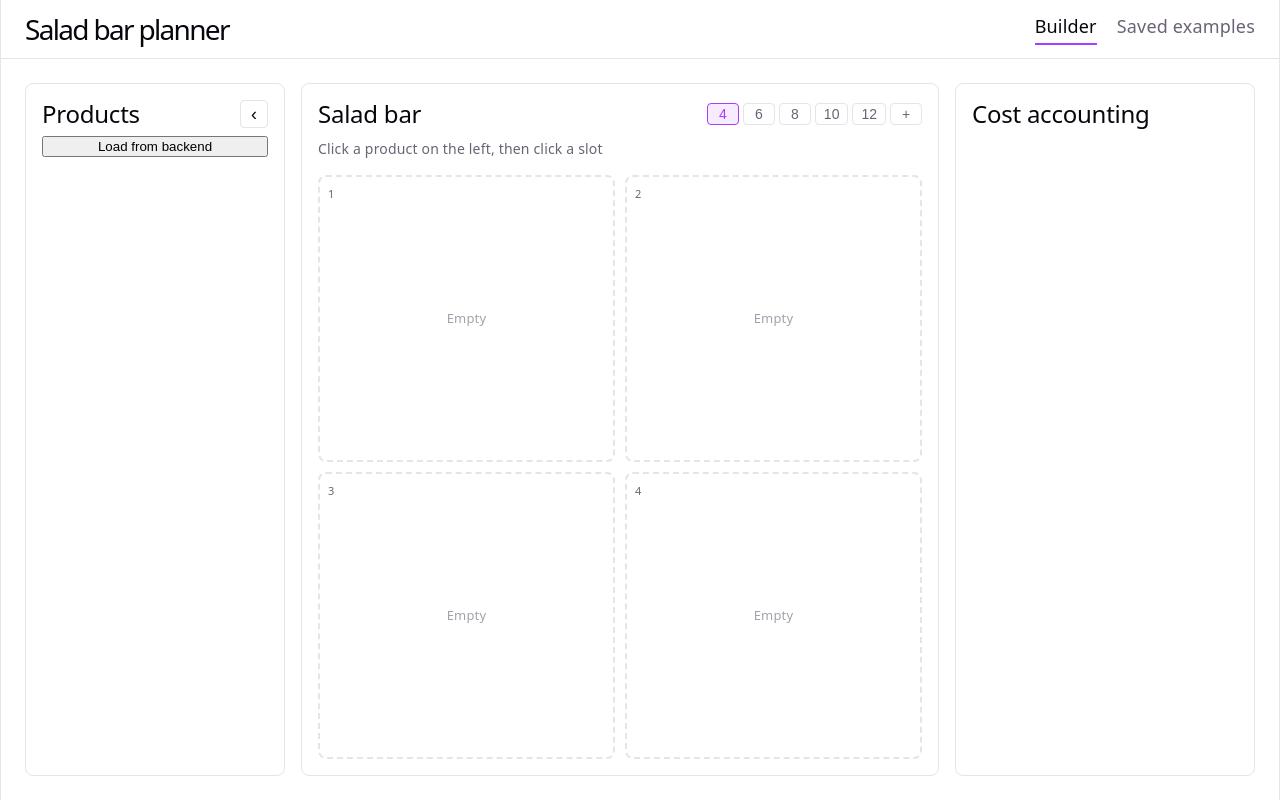
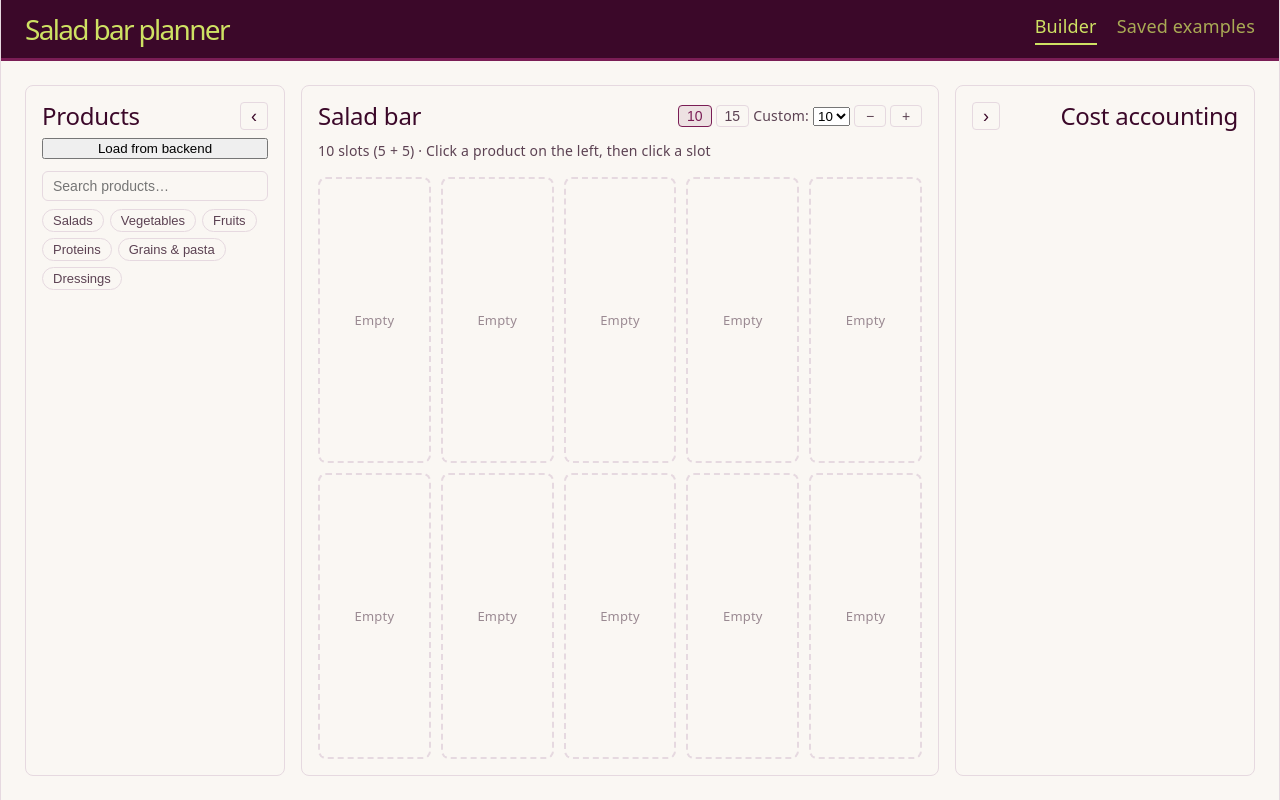
Before and after one commit to MrKoneRPG/WCA-Salaatti, a React (Vite) app in the folder WCA-Salaatti/: page / in a window 1280 px wide. Built offline with nearby package versions, Linux system fonts and the light colour scheme.

Commit message:
SM-38/builderview Changed frontend functionality & added QOL

```diff
--- a/WCA-Salaatti/src/App.css
+++ b/WCA-Salaatti/src/App.css
@@ -14,12 +14,14 @@
   justify-content: space-between;
   align-items: center;
   padding: 0 24px;
-  border-bottom: 1px solid var(--border);
+  background: var(--header-bg);
+  border-bottom: 3px solid var(--accent);
 }
 
 .site-header h1 {
   font-size: 28px;
   margin: 16px 0;
+  color: var(--header-text);
 }
 
 .site-header nav {
@@ -28,15 +30,16 @@
 }
 
 .site-header nav a {
-  color: var(--text);
+  color: var(--header-text);
+  opacity: 0.75;
   text-decoration: none;
   padding-bottom: 4px;
   border-bottom: 2px solid transparent;
 }
 
 .site-header nav a.active {
-  color: var(--text-h);
-  border-bottom-color: var(--accent);
+  opacity: 1;
+  border-bottom-color: var(--header-text);
 }
 
 /* ---------- Three columns ---------- */
@@ -103,6 +106,7 @@
   aspect-ratio: 1 / 1;
   object-fit: cover;
   border-radius: 4px;
+  flex-shrink: 0;
 }
 
 .product-card .no-image {
@@ -112,6 +116,77 @@
   font-size: 22px;
   color: var(--text);
 }
+/* ---------- Product search ---------- */
+.product-search {
+  width: 100%;
+  box-sizing: border-box;
+  margin-top: 12px;
+  padding: 6px 10px;
+  border: 1px solid var(--border);
+  border-radius: 6px;
+  background: none;
+  color: var(--text-h);
+  font-size: 14px;
+}
+
+.product-search:focus {
+  outline: none;
+  border-color: var(--accent);
+}
+
+/* ---------- Categories ---------- */
+.category-list {
+  display: flex;
+  flex-wrap: wrap;
+  gap: 6px;
+  margin-top: 8px;
+}
+
+.category-chip {
+  padding: 3px 10px;
+  border: 1px solid var(--border);
+  border-radius: 999px;
+  background: none;
+  color: var(--text);
+  font-size: 13px;
+  cursor: pointer;
+}
+
+.category-chip:hover {
+  border-color: var(--accent);
+}
+
+.category-chip.active {
+  border-color: var(--accent);
+  background: var(--accent-bg);
+  color: var(--accent);
+}
+
+/* Shown when the search matches nothing */
+.no-results {
+  margin-top: 12px;
+  padding: 16px 12px;
+  border: 1px dashed var(--border);
+  border-radius: 6px;
+  text-align: center;
+  font-size: 14px;
+}
+
+.no-results p {
+  margin: 0 0 8px;
+  color: var(--text-h);
+  overflow-wrap: anywhere;
+}
+
+.no-results button {
+  padding: 4px 10px;
+  border: 1px solid var(--border);
+  border-radius: 4px;
+  background: none;
+  color: var(--accent);
+  cursor: pointer;
+}
+
 /* ---------- Selected product (left column) ---------- */
 .product-card.selected {
   border-color: var(--accent);
@@ -124,13 +199,12 @@
   margin: 0 0 12px;
 }
 
-/* 4 across × 3 down = room for all 12 slots without scrolling */
+/* Always 2 rows; the column count is set in App.tsx */
 .slot-grid {
   flex: 1;
   min-height: 0;
   display: grid;
-  grid-template-columns: repeat(4, minmax(0, 1fr));
-  grid-template-rows: repeat(3, minmax(0, 1fr));
+  grid-template-rows: repeat(2, minmax(0, 1fr));
   gap: 10px;
 }
 
@@ -139,9 +213,9 @@
   display: flex;
   flex-direction: column;
   align-items: center;
-  justify-content: center;
+  justify-content: flex-start; /* start from the top so every picture lines up */
   gap: 4px;
-  padding: 8px;
+  padding: 28px 8px 8px;       /* top padding leaves room for the × button */
   border: 2px dashed var(--border);
   border-radius: 8px;
   cursor: pointer;
@@ -157,16 +231,55 @@
   border-style: solid;
 }
 
+/* "Empty" text stays centred in empty slots */
+.slot:not(.filled) {
+  justify-content: center;
+  padding-top: 8px;
+}
+
 .slot:hover {
   border-color: var(--accent);
 }
 
+/* Same picture size in every slot; never squeezed by long names */
 .slot img,
 .slot .no-image {
   height: 60%;
+  max-width: 100%;
   aspect-ratio: 1 / 1;
   object-fit: cover;
   border-radius: 4px;
+  flex-shrink: 0;
+}
+
+/* One word per line; only a word too wide for the box gets … */
+.product-name {
+  display: flex;
+  flex-direction: column;
+  align-items: center;
+  max-width: 100%;
+  line-height: 1.2;
+  flex-shrink: 0;
+}
+
+.product-name > span {
+  max-width: 100%;
+  white-space: nowrap;
+  overflow: hidden;
+  text-overflow: ellipsis;
+}
+
+/* Big bars (15+): never hide letters, long words wrap (with a hyphen where supported) */
+.wrap-names .product-name > span {
+  white-space: normal;
+  overflow: visible;
+  text-overflow: clip;
+  overflow-wrap: anywhere;
+  hyphens: auto;
+}
+
+.wrap-names .slot {
+  font-size: 12px;
 }
 
 .slot .no-image {
@@ -174,14 +287,6 @@
   place-items: center;
   background: var(--code-bg);
   font-size: 22px;
-}
-
-.slot-number {
-  position: absolute;
-  top: 4px;
-  left: 8px;
-  font-size: 11px;
-  color: var(--text);
 }
 
 .slot-empty {
@@ -205,11 +310,6 @@
   color: var(--accent);
   font-size: 36px;
 }
-/* ---------- Salad bar: always 2 rows ---------- */
-.slot-grid {
-  grid-template-rows: repeat(2, minmax(0, 1fr));
-}
-
 /* Heading + buttons on one line at the top of a column */
 .column-header {
   display: flex;
@@ -223,10 +323,18 @@
   margin: 0;
 }
 
-/* Size template buttons: 4 6 8 10 12 + */
+/* Size buttons: 10 15, Custom dropdown, − + */
 .bar-sizes {
   display: flex;
+  align-items: center;
   gap: 4px;
+}
+
+.custom-size {
+  display: flex;
+  align-items: center;
+  gap: 4px;
+  font-size: 14px;
 }
 
 .size-button {
@@ -251,7 +359,7 @@
   cursor: default;
 }
 
-/* ---------- Hide/show Products ---------- */
+/* ---------- Hide/show Products and Cost accounting ---------- */
 .toggle-products {
   width: 28px;
   height: 28px;
@@ -268,3 +376,42 @@
 .layout.products-hidden {
   grid-template-columns: 62px minmax(0, 1fr) 300px;
 }
+
+/* When hidden, the right column shrinks to just the ‹ button */
+.layout.costs-hidden {
+  grid-template-columns: 260px minmax(0, 1fr) 62px;
+}
+
+.layout.products-hidden.costs-hidden {
+  grid-template-columns: 62px minmax(0, 1fr) 62px;
+}
+
+/*------------ Loading states ------------*/
+.loading-state {
+  display: flex;
+  align-items: center;
+  gap: 0.5rem;
+}
+
+.spinner {
+  width: 1rem;
+  height: 1rem;
+  border: 2px solid currentColor;
+  border-right-color: transparent;
+  border-radius: 50%;
+  animation: spin 0.8s linear infinite;
+}
+
+.product-card.skeleton {
+  pointer-events: none;
+}
+
+.skeleton-image,
+.skeleton-text {
+  background: var(--code-bg);
+  border-radius: 4px;
+  animation: pulse 1.2s ease-in-out infinite;
+}
+
+.skeleton-image { width: 100%; aspect-ratio: 1; }
+.skeleton-text  { width: 70%; height: 0.9rem; margin-top: 0.5rem; }
--- a/WCA-Salaatti/src/App.tsx
+++ b/WCA-Salaatti/src/App.tsx
@@ -3,22 +3,51 @@ import './App.css'
 import type { ProductData } from './types/ProductData'
 import Product from './components/Product'
 
-// The salad bar always has 2 rows, so these are the size options:
-// 4 = 2 + 2, 6 = 3 + 3, 8 = 4 + 4, 10 = 5 + 5, 12 = 6 + 6
-const SIZE_TEMPLATES = [4, 6, 8, 10, 12]
-const MAX_SLOTS = 12
+// 2 rows; odd sizes put the extra slot on top (15 = 8 + 7)
+const SIZE_TEMPLATES = [10, 15]
+const DEFAULT_SIZE = SIZE_TEMPLATES[0]
+const MIN_SLOTS = 2
+const MAX_SLOTS = 20
+// Placeholder until the backend provides real categories (ProductData.category)
+const CATEGORIES = ['Salads', 'Vegetables', 'Fruits', 'Proteins', 'Grains & pasta', 'Dressings']
+
+// From this size up, slots are narrow: long words wrap instead of getting …
+const WRAP_NAMES_FROM = 15
+const SIZE_OPTIONS = Array.from(
+  { length: MAX_SLOTS - MIN_SLOTS + 1 },
+  (_, i) => MIN_SLOTS + i,
+)
+
+// listKey: unique per loaded product, used for React keys and selection,
+// because productCode can repeat or be missing in the backend data
+type LoadedProduct = ProductData & { listKey: number }
+type PlacedProduct = LoadedProduct & { positionNumber: number }
+
+// One word per line; a single word too wide for its box ends in …
+function ProductName({ name }: { name: string }) {
+  return (
+    <span className="product-name" title={name} lang="fi">
+      {name.split(/\s+/).filter(Boolean).map((word, i) => (
+        <span key={i}>{word}</span>
+      ))}
+    </span>
+  )
+}
 
 function App() {
   const [entries] = useState<ProductData[]>([])
-  const [serverEntries, setServerEntries] = useState<ProductData[]>([])
+  const [serverEntries, setServerEntries] = useState<LoadedProduct[]>([])
   const [loadError, setLoadError] = useState('')
+  const [loaded, setLoaded] = useState(false)
 
-  // The product you're currently "holding"
-  const [selected, setSelected] = useState<ProductData | null>(null)
-  // The salad bar slots. null = empty slot. Starts as 4 (2 + 2).
-  const [slots, setSlots] = useState<(ProductData | null)[]>([null, null, null, null])
-  // Is the Products column open?
+  const [selected, setSelected] = useState<LoadedProduct | null>(null)
+  const [slots, setSlots] = useState<(PlacedProduct | null)[]>(
+    Array(DEFAULT_SIZE).fill(null),
+  )
   const [showProducts, setShowProducts] = useState(true)
+  const [showCosts, setShowCosts] = useState(true)
+  const [search, setSearch] = useState('')
+  const [category, setCategory] = useState<string | null>(null)
 
   async function loadServerEntries() {
     setLoadError('')
@@ -26,55 +55,76 @@ function App() {
       const response = await fetch('http://localhost:3001/api/products')
       if (!response.ok) throw new Error('Could not load entries')
       const data: ProductData[] = await response.json()
-      // The backend sends the picture as "image", our type calls it "imageUrl"
+      // Backend sends "image", our type uses "imageUrl"
       setServerEntries(
-        data.map((product) => ({
+        data.map((product, index) => ({
           ...product,
+          listKey: index,
           imageUrl: product.imageUrl ?? (product as unknown as { image: string }).image,
         })),
       )
+      setLoaded(true)
     } catch {
       setLoadError('Could not connect to the backend.')
     }
   }
 
-  // Click a product: pick it up, or put it down if it was already picked
-  function selectProduct(product: ProductData) {
-    if (selected?.productCode === product.productCode) {
+  function selectProduct(product: LoadedProduct) {
+    if (selected?.listKey === product.listKey) {
       setSelected(null)
     } else {
       setSelected(product)
     }
   }
 
-  // Click a slot: put the selected product there
+  // positionNumber = order of placement (1, 2, 3...). Replacing a product keeps
+  // the slot's number; an empty slot gets the lowest number not in use.
   function placeInSlot(index: number) {
     if (!selected) return
-    setSlots(slots.map((slot, i) => (i === index ? selected : slot)))
+    const current = slots[index]
+    let positionNumber = current?.positionNumber
+    if (positionNumber === undefined) {
+      const used = new Set(slots.map((slot) => slot?.positionNumber))
+      positionNumber = 1
+      while (used.has(positionNumber)) positionNumber++
+    }
+    const placed: PlacedProduct = { ...selected, positionNumber }
+    setSlots(slots.map((slot, i) => (i === index ? placed : slot)))
   }
 
   function clearSlot(index: number) {
     setSlots(slots.map((slot, i) => (i === index ? null : slot)))
   }
 
-  // Change the bar to a new size. Products already placed keep their spot;
-  // if the bar gets smaller, the slots at the end are removed.
   function resizeBar(newSize: number) {
+    const size = Math.min(Math.max(newSize, MIN_SLOTS), MAX_SLOTS)
     const resized = []
-    for (let i = 0; i < newSize; i++) {
+    for (let i = 0; i < size; i++) {
       resized.push(slots[i] ?? null)
     }
     setSlots(resized)
   }
 
-  // + adds one column = 2 slots (one on top, one below)
   function addColumn() {
-    if (slots.length < MAX_SLOTS) {
-      resizeBar(slots.length + 2)
-    }
+    resizeBar(slots.length + 2)
   }
 
-  const columns = slots.length / 2
+  function removeColumn() {
+    resizeBar(slots.length - 2)
+  }
+
+  const query = search.trim().toLowerCase()
+  const filteredEntries = serverEntries.filter(
+    (entry) =>
+      entry.productName.toLowerCase().includes(query) &&
+      (category === null || entry.category === category),
+  )
+  const noMatches = serverEntries.length > 0 && filteredEntries.length === 0
+
+  // Odd sizes need one extra column (15 -> 8)
+  const columns = Math.ceil(slots.length / 2)
+  const topRow = columns
+  const bottomRow = slots.length - columns
 
   return (
     <>
@@ -86,8 +136,15 @@ function App() {
         </nav>
       </header>
 
-      <main className={showProducts ? 'layout' : 'layout products-hidden'}>
-        {/* LEFT: products (can be hidden) */}
+      <main
+        className={[
+          'layout',
+          !showProducts && 'products-hidden',
+          !showCosts && 'costs-hidden',
+        ]
+          .filter(Boolean)
+          .join(' ')}
+      >
         <aside className="column products">
           <div className="column-header">
             {showProducts && <h2>Products</h2>}
@@ -107,17 +164,61 @@ function App() {
                 <Product key={entry.productCode} entry={entry} />
               ))}
 
-              <button type="button" onClick={loadServerEntries}>
-                Load from backend
-              </button>
+              {!loaded && (
+                <button type="button" onClick={loadServerEntries}>
+                  Load from backend
+                </button>
+              )}
               {loadError && <p>{loadError}</p>}
 
+              <input
+                type="search"
+                className="product-search"
+                placeholder="Search products…"
+                value={search}
+                onChange={(e) => setSearch(e.target.value)}
+              />
+
+              <div className="category-list">
+                {CATEGORIES.map((name) => (
+                  <button
+                    key={name}
+                    type="button"
+                    className={category === name ? 'category-chip active' : 'category-chip'}
+                    aria-pressed={category === name}
+                    onClick={() => setCategory(category === name ? null : name)}
+                  >
+                    {name}
+                  </button>
+                ))}
+              </div>
+
+              {noMatches && (
+                <div className="no-results" role="status">
+                  <p>
+                    {query
+                      ? `No products match “${search.trim()}”`
+                      : 'No products'}
+                    {category && ` in ${category}`}.
+                  </p>
+                  <button
+                    type="button"
+                    onClick={() => {
+                      setSearch('')
+                      setCategory(null)
+                    }}
+                  >
+                    {query && category ? 'Clear filters' : query ? 'Clear search' : 'Show all products'}
+                  </button>
+                </div>
+              )}
+
               <ul className="product-grid">
-                {serverEntries.map((entry) => (
+                {filteredEntries.map((entry) => (
                   <li
-                    key={entry.productCode}
+                    key={entry.listKey}
                     className={
-                      selected?.productCode === entry.productCode
+                      selected?.listKey === entry.listKey
                         ? 'product-card selected'
                         : 'product-card'
                     }
@@ -128,7 +229,7 @@ function App() {
                     ) : (
                       <div className="no-image">{entry.productName.charAt(0)}</div>
                     )}
-                    <span>{entry.productName}</span>
+                    <ProductName name={entry.productName} />
                   </li>
                 ))}
               </ul>
@@ -136,12 +237,10 @@ function App() {
           )}
         </aside>
 
-        {/* MIDDLE: salad bar */}
         <section className="column salad-bar">
           <div className="column-header">
             <h2>Salad bar</h2>
 
-            {/* Size templates + add-column button */}
             <div className="bar-sizes">
               {SIZE_TEMPLATES.map((size) => (
                 <button
@@ -149,11 +248,35 @@ function App() {
                   type="button"
                   className={slots.length === size ? 'size-button active' : 'size-button'}
                   onClick={() => resizeBar(size)}
-                  title={`${size / 2} + ${size / 2}`}
+                  title={`${Math.ceil(size / 2)} + ${Math.floor(size / 2)}`}
                 >
                   {size}
                 </button>
               ))}
+
+              <label className="custom-size">
+                Custom:
+                <select
+                  value={slots.length}
+                  onChange={(e) => resizeBar(Number(e.target.value))}
+                >
+                  {SIZE_OPTIONS.map((size) => (
+                    <option key={size} value={size}>
+                      {size}
+                    </option>
+                  ))}
+                </select>
+              </label>
+
+              <button
+                type="button"
+                className="size-button"
+                onClick={removeColumn}
+                disabled={slots.length <= MIN_SLOTS}
+                title="Remove one column (2 slots)"
+              >
+                −
+              </button>
               <button
                 type="button"
                 className="size-button"
@@ -167,14 +290,14 @@ function App() {
           </div>
 
           <p className="salad-bar-hint">
+            {slots.length} slots ({topRow} + {bottomRow}) ·{' '}
             {selected
               ? `Holding: ${selected.productName} – click a slot to place it`
               : 'Click a product on the left, then click a slot'}
           </p>
 
-          {/* Always 2 rows; the number of columns follows the slot count */}
           <div
-            className="slot-grid"
+            className={slots.length >= WRAP_NAMES_FROM ? 'slot-grid wrap-names' : 'slot-grid'}
             style={{ gridTemplateColumns: `repeat(${columns}, minmax(0, 1fr))` }}
           >
             {slots.map((product, index) => (
@@ -183,8 +306,6 @@ function App() {
                 className={product ? 'slot filled' : 'slot'}
                 onClick={() => placeInSlot(index)}
               >
-                <span className="slot-number">{index + 1}</span>
-
                 {product ? (
                   <>
                     {product.imageUrl ? (
@@ -192,12 +313,12 @@ function App() {
                     ) : (
                       <div className="no-image">{product.productName.charAt(0)}</div>
                     )}
-                    <span>{product.productName}</span>
+                    <ProductName name={product.productName} />
                     <button
                       type="button"
                       className="slot-clear"
                       onClick={(e) => {
-                        e.stopPropagation() // don't also trigger the slot's own click
+                        e.stopPropagation() // don't also place into the slot
                         clearSlot(index)
                       }}
                     >
@@ -212,9 +333,18 @@ function App() {
           </div>
         </section>
 
-        {/* RIGHT: cost accounting */}
         <aside className="column costs">
-          <h2>Cost accounting</h2>
+          <div className="column-header">
+            <button
+              type="button"
+              className="toggle-products"
+              onClick={() => setShowCosts(!showCosts)}
+              title={showCosts ? 'Hide cost accounting' : 'Show cost accounting'}
+            >
+              {showCosts ? '›' : '‹'}
+            </button>
+            {showCosts && <h2>Cost accounting</h2>}
+          </div>
         </aside>
       </main>
     </>
--- a/WCA-Salaatti/src/index.css
+++ b/WCA-Salaatti/src/index.css
@@ -1,13 +1,15 @@
 :root {
-  --text: #6b6375;
-  --text-h: #08060d;
-  --bg: #fff;
-  --border: #e5e4e7;
-  --code-bg: #f4f3ec;
-  --accent: #aa3bff;
-  --accent-bg: rgba(170, 59, 255, 0.1);
-  --accent-border: rgba(170, 59, 255, 0.5);
-  --social-bg: rgba(244, 243, 236, 0.5);
+  --text: #5c4253;
+  --text-h: #3b0829;
+  --bg: #faf7f3;
+  --border: #e6d9e0;
+  --code-bg: #f2e9ee;
+  --accent: #7a1d55;
+  --accent-bg: rgba(122, 29, 85, 0.1);
+  --accent-border: rgba(122, 29, 85, 0.45);
+  --header-bg: #3b0829;
+  --header-text: #cee163;
+  --social-bg: rgba(242, 233, 238, 0.5);
   --shadow:
     rgba(0, 0, 0, 0.1) 0 10px 15px -3px, rgba(0, 0, 0, 0.05) 0 4px 6px -2px;
 
@@ -32,15 +34,17 @@
 
 @media (prefers-color-scheme: dark) {
   :root {
-    --text: #9ca3af;
-    --text-h: #f3f4f6;
-    --bg: #16171d;
-    --border: #2e303a;
-    --code-bg: #1f2028;
-    --accent: #c084fc;
-    --accent-bg: rgba(192, 132, 252, 0.15);
-    --accent-border: rgba(192, 132, 252, 0.5);
-    --social-bg: rgba(47, 48, 58, 0.5);
+    --text: #cbb8c4;
+    --text-h: #f7eff3;
+    --bg: #1f0316;
+    --border: #4a1a3b;
+    --code-bg: #2d0a22;
+    --accent: #cee163;
+    --accent-bg: rgba(206, 225, 99, 0.14);
+    --accent-border: rgba(206, 225, 99, 0.5);
+    --header-bg: #3b0829;
+    --header-text: #cee163;
+    --social-bg: rgba(45, 10, 34, 0.5);
     --shadow:
       rgba(0, 0, 0, 0.4) 0 10px 15px -3px, rgba(0, 0, 0, 0.25) 0 4px 6px -2px;
   }
```
